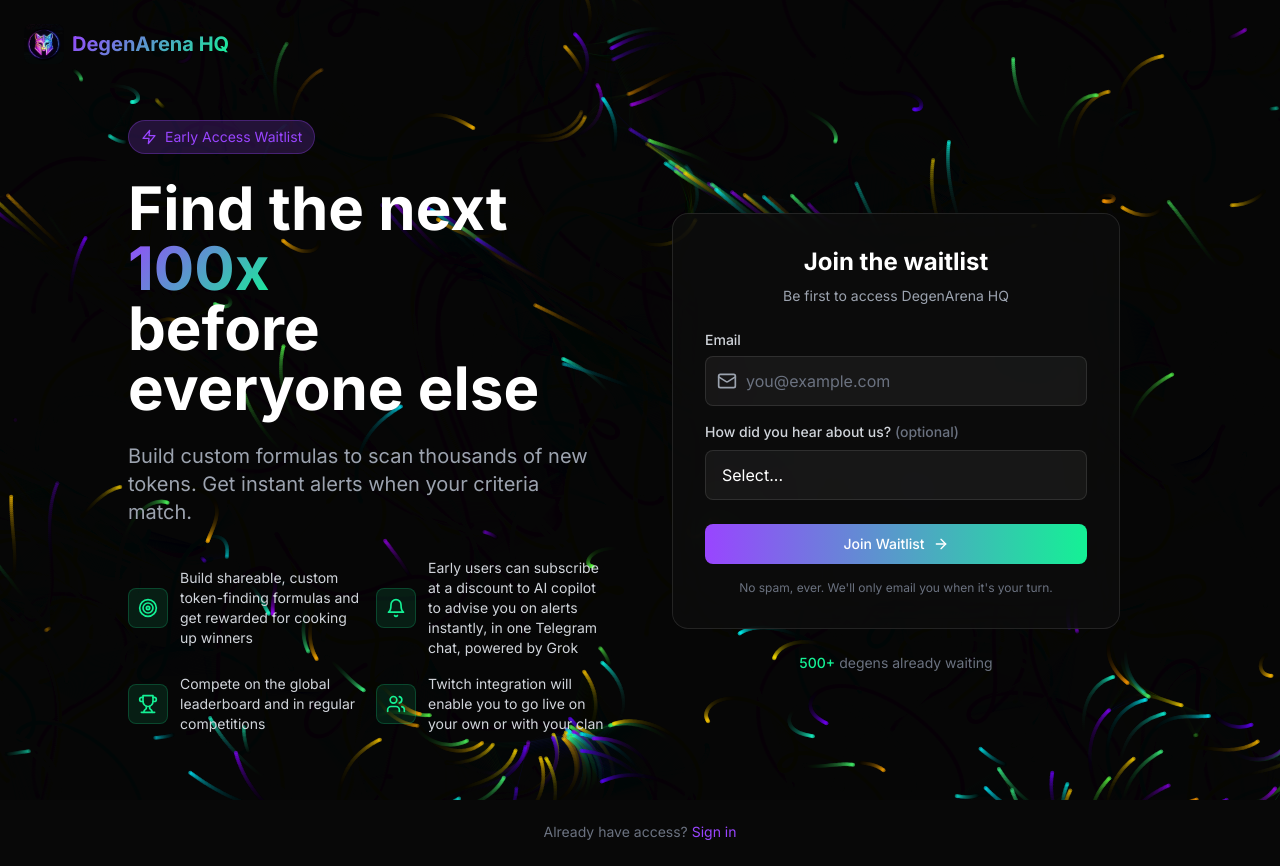
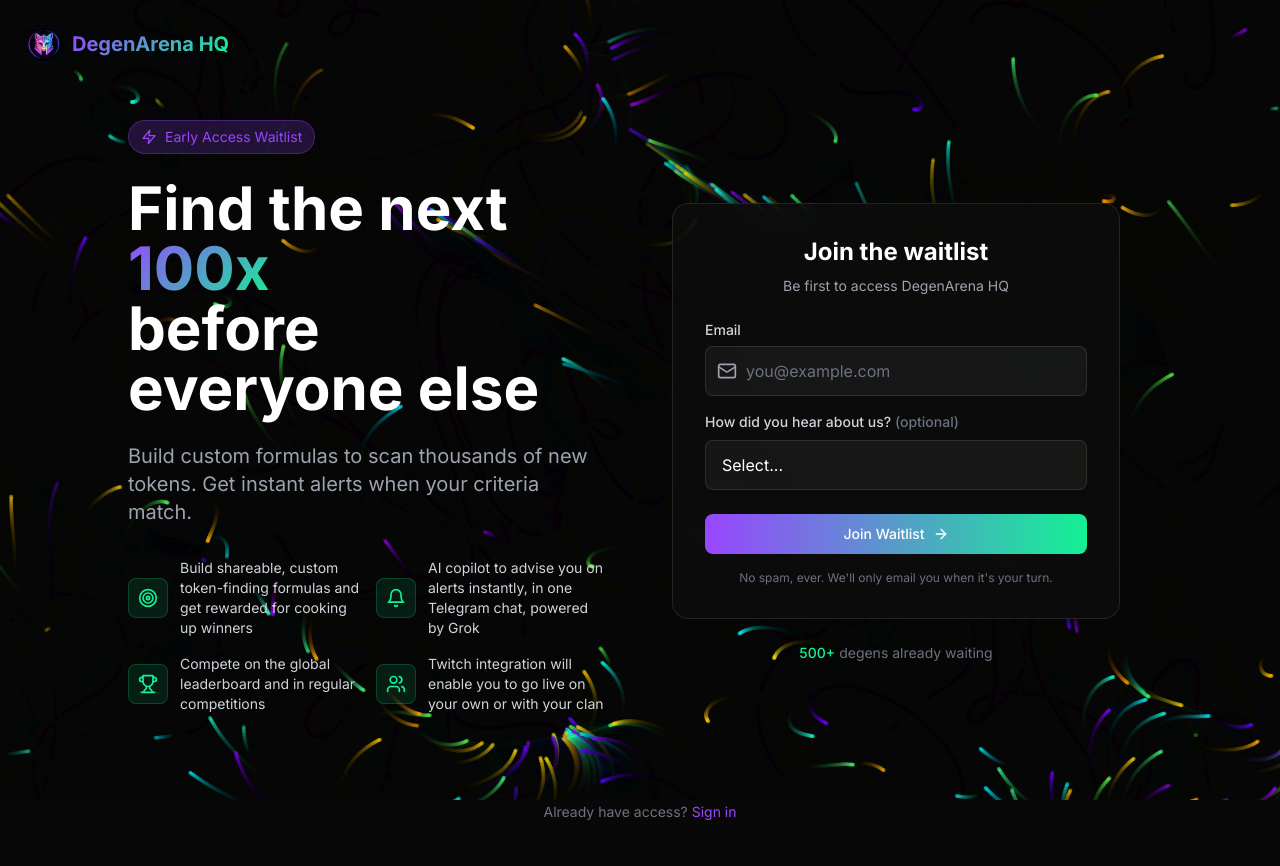
Before and after one commit to volynsal/degenarena, a Next.js app: page /waitlist in a window 1280 px wide. Built offline with nearby package versions, Linux system fonts and the light colour scheme; no server answers.

Commit message:
Cleaning up the waitlist page

```diff
--- a/src/app/waitlist/page.tsx
+++ b/src/app/waitlist/page.tsx
@@ -9,7 +9,7 @@ import { Mail, ArrowRight, Zap, Check, Trophy, Target, Bell, Users } from 'lucid
 
 const features = [
   { icon: Target, text: 'Build shareable, custom token-finding formulas and get rewarded for cooking up winners' },
-  { icon: Bell, text: 'Early users can subscribe at a discount to AI copilot to advise you on alerts instantly, in one Telegram chat, powered by Grok' },
+  { icon: Bell, text: 'AI copilot to advise you on alerts instantly, in one Telegram chat, powered by Grok' },
   { icon: Trophy, text: 'Compete on the global leaderboard and in regular competitions' },
   { icon: Users, text: 'Twitch integration will enable you to go live on your own or with your clan' },
 ]
```
